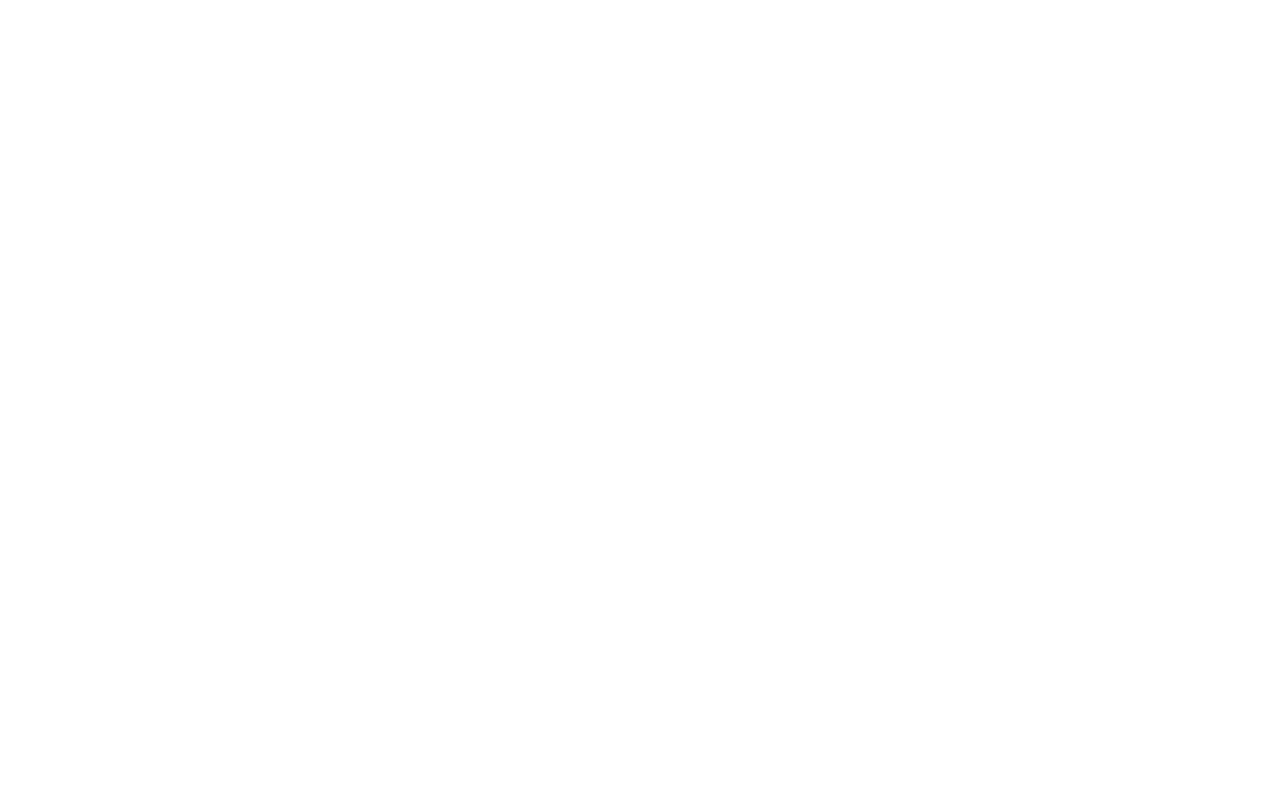
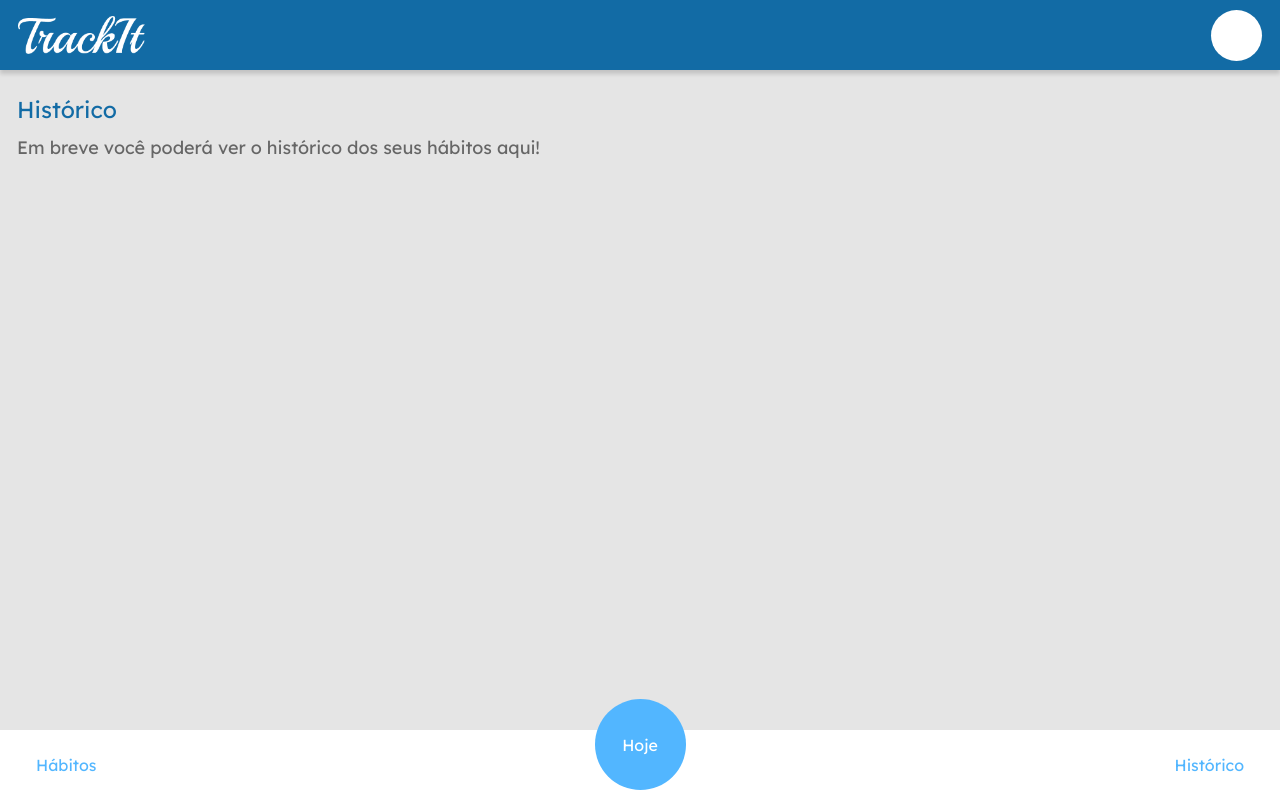
Before and after one commit to yasmimc/TrackIt, a React (Create React App) app: page /historico in a window 1280 px wide. Built offline with nearby package versions, Linux system fonts and the light colour scheme.

Commit message:
Added history layout

```diff
--- a/src/components/App/App.js
+++ b/src/components/App/App.js
@@ -3,6 +3,7 @@
 import Register from "../Login/Register";
 import Habits from "../Habits/Habits";
 import Today from "../Today/Today";
+import History from "../History/History";
 
 import "../App/App.css";
 
@@ -22,6 +23,9 @@
 				<Route path ="/hoje" exact>
 					<Today></Today>
 				</Route>
+				<Route path ="/historico" exact>
+					<History></History>
+				</Route>
 			</Switch>
 		</BrowserRouter>
 	);
--- /dev/null
+++ b/src/components/History/History.js
@@ -0,0 +1,18 @@
+
+import styled from "styled-components";
+import Footer from "../Footer/Footer";
+import Header from "../Header/Header";
+import Container from "../shared/Container";
+
+export default function History() {
+    return (
+        <>
+            <Header></Header>
+            <Container>
+                <h1>Histórico</h1>
+                <p>Em breve você poderá ver o histórico dos seus hábitos aqui!</p>
+            </Container>
+            <Footer></Footer>
+        </>
+    );
+}
```
